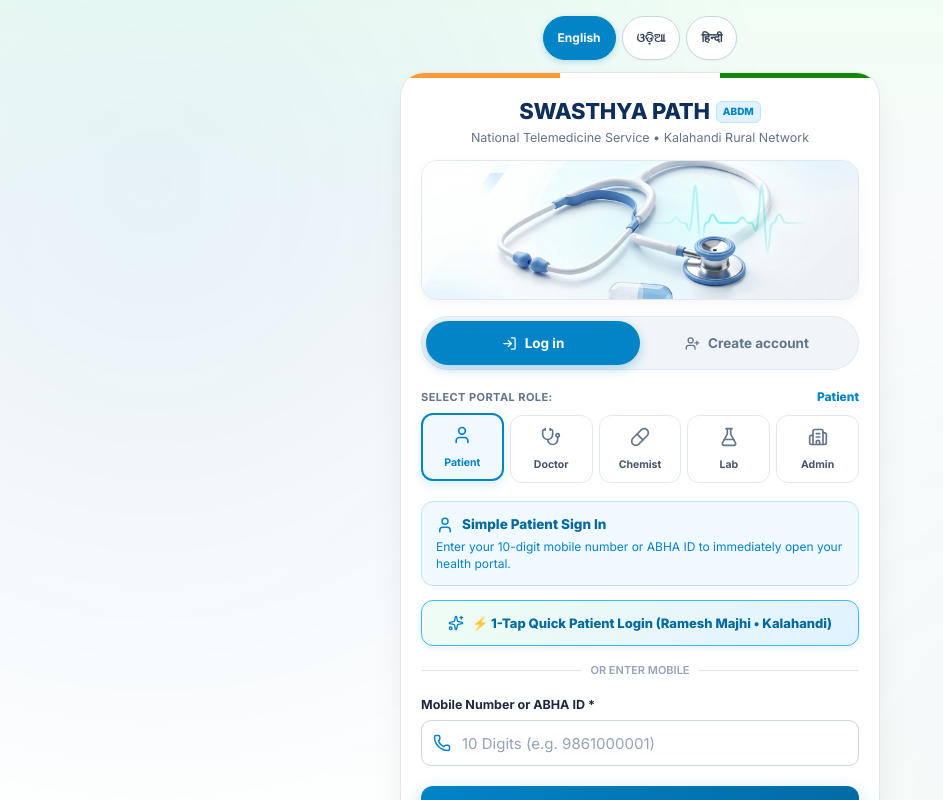
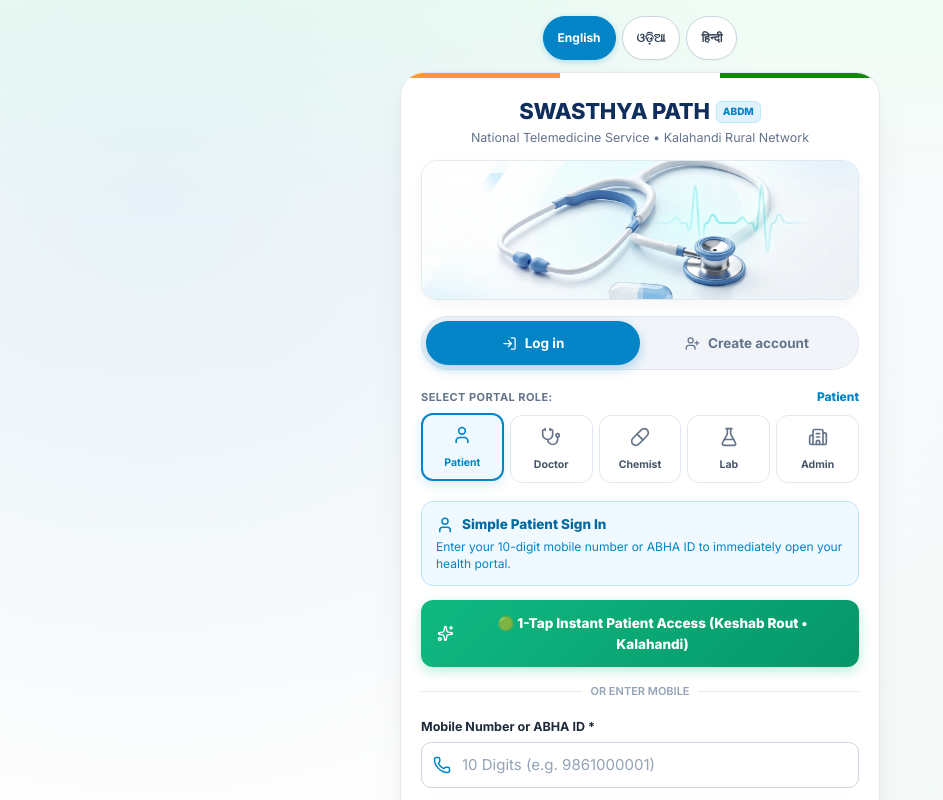
Before and after one commit to jagnyadatta-10/Swasthya-Path, a React (Vite) app: page / in a window 1280 px wide. Shown: the top 800 px of the page, without its empty margins (0-943 px from the left). Built offline with nearby package versions, Linux system fonts and the light colour scheme.

Commit message:
feat: enhance 1-tap instant patient login and foolproof rural citizen access

```diff
--- a/src/pages/LoginScreen.tsx
+++ b/src/pages/LoginScreen.tsx
@@ -25,6 +25,7 @@
 import { Role, DemoUser, Language } from '../types';
 import { storage } from '../utils/storage';
 import { getTranslation } from '../utils/translations';
+import { DEMO_USERS } from '../data/mockData';
 
 interface LoginScreenProps {
   onLoginSuccess: (user: DemoUser) => void;
@@ -277,13 +278,7 @@
 
     const cleanInput = loginIdentifier.trim();
     if (!cleanInput) {
-      setErrorMsg(
-        lang === 'ଓଡ଼ିଆ'
-          ? 'ଦୟାକରି ଆପଣଙ୍କ ୧୦-ଅଙ୍କ ମୋବାଇଲ୍ ନମ୍ବର କିମ୍ବା ABHA ID ଦିଅନ୍ତୁ।'
-          : lang === 'हिन्दी'
-          ? 'कृपया अपना 10-अंकीय मोबाइल नंबर या ABHA ID दर्ज करें।'
-          : 'Please enter your 10-digit mobile number or ABHA ID.'
-      );
+      handleQuickPatientLogin();
       return;
     }
 
@@ -293,14 +288,15 @@
 
       if (!user) {
         user = storage.registerNewAccount({
-          name: 'Ramesh Majhi (Citizen)',
-          mobile: cleanInput.replace(/[^0-9]/g, '').slice(0, 10) || '9861000001',
+          name: 'Keshab Rout (Citizen)',
+          mobile: cleanInput.replace(/[^0-9]/g, '').slice(0, 10) || '9000010001',
           role: 'patient',
-          location: 'Village Chhoriagarh, Kalahandi, Odisha',
+          location: 'Bhawanipatna, Kalahandi, Odisha',
           preferredLanguage: lang,
-          age: 32,
+          age: 26,
           gender: 'Male',
-          abhaId: `91-${Math.floor(1000 + Math.random() * 9000)}-${Math.floor(1000 + Math.random() * 9000)}-${Math.floor(10 + Math.random() * 90)}`
+          bloodGroup: 'B+',
+          abhaId: `98-${Math.floor(1000 + Math.random() * 9000)}-${Math.floor(1000 + Math.random() * 9000)}-${Math.floor(10 + Math.random() * 90)}`
         });
       }
 
@@ -308,7 +304,7 @@
       if (user) {
         onLoginSuccess(user);
       }
-    }, 300);
+    }, 250);
   };
 
   // 1-Tap Quick Patient Demo Access
@@ -316,17 +312,18 @@
     setIsSubmitting(true);
     setErrorMsg('');
     setTimeout(() => {
-      let user = storage.authenticateUser('9861000001', 'patient');
+      let user = storage.authenticateUser('90000 10001', 'patient') || storage.authenticateUser('9861000001', 'patient') || DEMO_USERS.patient;
       if (!user) {
         user = storage.registerNewAccount({
-          name: 'Ramesh Chandra Majhi',
-          mobile: '9861000001',
+          name: 'Keshab Rout',
+          mobile: '9000010001',
           role: 'patient',
-          location: 'Village Chhoriagarh, Kalahandi, Odisha',
+          location: 'Bhawanipatna, Kalahandi, Odisha',
           preferredLanguage: lang,
-          age: 32,
+          age: 26,
           gender: 'Male',
-          abhaId: '91-4821-9921-12'
+          bloodGroup: 'B+',
+          abhaId: '98-2143-8765-1094'
         });
       }
       setIsSubmitting(false);
@@ -851,35 +848,35 @@
                     </p>
                   </div>
 
-                  {/* 1-Tap Quick Patient Demo Login */}
+                  {/* 1-Tap Quick Patient Instant Access */}
                   <button
                     type="button"
                     onClick={handleQuickPatientLogin}
                     disabled={isSubmitting}
                     style={{
                       width: '100%',
-                      padding: '12px 14px',
-                      background: 'linear-gradient(135deg, #f0fdf4 0%, #e0f2fe 100%)',
-                      border: '1.5px solid #38bdf8',
+                      padding: '13px 16px',
+                      background: 'linear-gradient(135deg, #10b981 0%, #059669 100%)',
+                      border: 'none',
                       borderRadius: '12px',
-                      color: '#0369a1',
-                      fontSize: '13px',
+                      color: '#ffffff',
+                      fontSize: '13.5px',
                       fontWeight: 800,
                       display: 'flex',
                       alignItems: 'center',
                       justifyContent: 'center',
                       gap: '8px',
                       cursor: 'pointer',
-                      boxShadow: '0 2px 6px rgba(2, 132, 199, 0.12)'
+                      boxShadow: '0 4px 12px rgba(16, 185, 129, 0.28)'
                     }}
                   >
-                    <Sparkles size={16} color="#0284c7" />
+                    <Sparkles size={17} color="#ffffff" />
                     <span>
                       {lang === 'ଓଡ଼ିଆ'
-                        ? '⚡ ୧-ଟ୍ୟାପ୍ ତୁରନ୍ତ ପ୍ରବେଶ (ରମେଶ ମାଝୀ - ଛୋରିଆଗଡ଼)'
+                        ? '🟢 ୧-ଟ୍ୟାପ୍ ସିଧାସଳଖ ରୋଗୀ ପ୍ରବେଶ (କେଶବ ରାଉତ • କଳାହାଣ୍ଡି)'
                         : lang === 'हिन्दी'
-                        ? '⚡ 1-टैप त्वरित प्रवेश (रमेश माझी - छोरियागढ़)'
-                        : '⚡ 1-Tap Quick Patient Login (Ramesh Majhi • Kalahandi)'}
+                        ? '🟢 1-टैप सीधा मरीज प्रवेश (केशब राउत • कालाहांडी)'
+                        : '🟢 1-Tap Instant Patient Access (Keshab Rout • Kalahandi)'}
                     </span>
                   </button>
 
```
